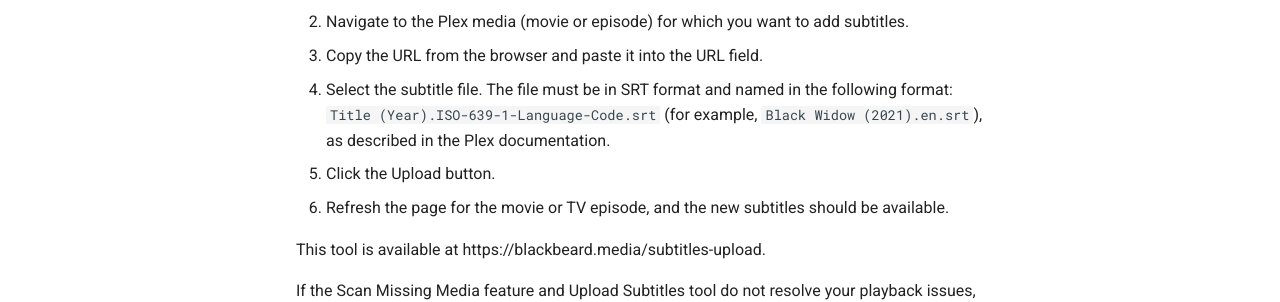
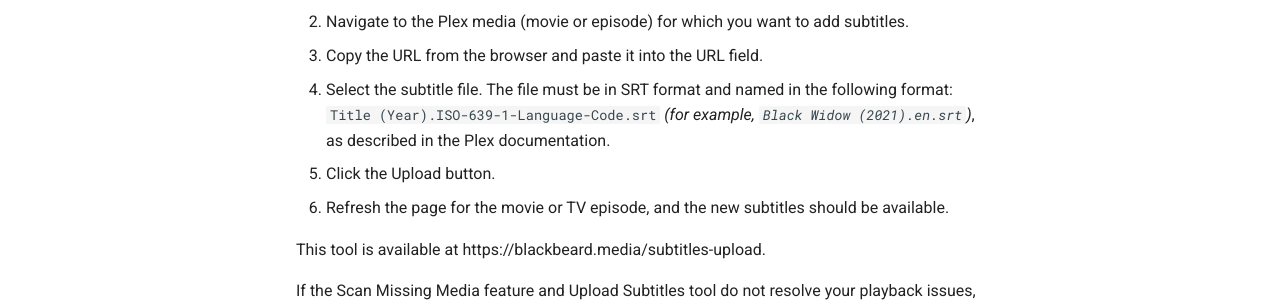
Before and after one commit to neomedia6989/docs-2, an MkDocs documentation site: the page built from docs/shares/tools.md, in a window 1280 px wide and 900 px high, scrolled down 718 px. Shown: the part 314-616 px from the top of the window. Built offline with MkDocs 1.6.1 and Material for MkDocs 9.7.7, drawn with Linux system fonts in a browser that asks for light colours.

```diff
--- a/docs/shares/tools.md
+++ b/docs/shares/tools.md
@@ -20,7 +20,7 @@ The Upload Subtitles tool is a feature that allows you to upload your own subtit
 1. Login to the Plex Web App on https://app.plex.tv.
 2. Navigate to the Plex media (movie or episode) for which you want to add subtitles.
 3. Copy the URL from the browser and paste it into the URL field.
-4. Select the subtitle file. The file must be in SRT format and named in the following format: `Title (Year).ISO-639-1-Language-Code.srt` (for example, `Black Widow (2021).en.srt`), as described in the Plex documentation.
+4. Select the subtitle file. The file must be in SRT format and named in the following format: `Title (Year).ISO-639-1-Language-Code.srt` *(for example, `Black Widow (2021).en.srt`)*, as described in the Plex documentation.
 5. Click the Upload button.
 6. Refresh the page for the movie or TV episode, and the new subtitles should be available.
 
```
